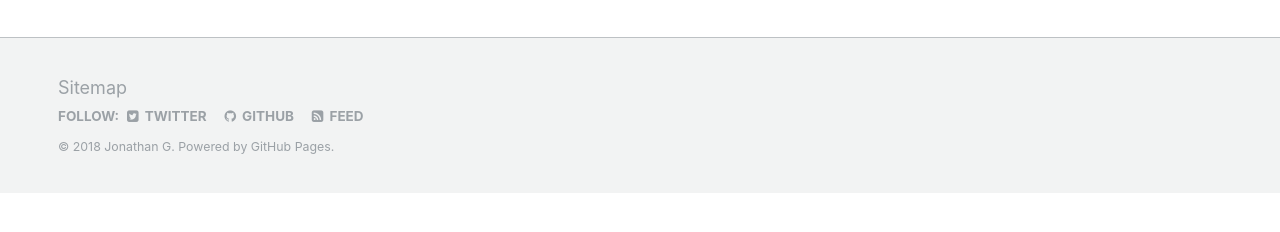
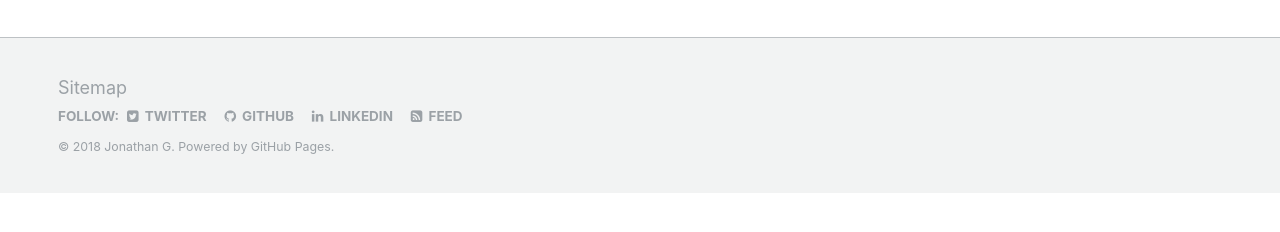
Before and after one commit to ea1het/0x30.io, a Jekyll site: the page built from _pages/about.md, in a window 1280 px wide. Shown: the part 659-891 px from the top of the page. Built offline with Jekyll 4.4.1, drawn with Linux system fonts in a browser that asks for light colours.

Commit message:
config update

```diff
--- a/_includes/footer.html
+++ b/_includes/footer.html
@@ -17,6 +17,9 @@
     {% if site.author.bitbucket %}
       <li><a href="http://bitbucket.org/{{ site.author.bitbucket }}"><i class="fa fa-fw fa-bitbucket" aria-hidden="true"></i> Bitbucket</a></li>
     {% endif %}
+	{% if site.author.linkedin %}
+      <li><a href="http://www.linkedin.com/in/{{ site.author.bitbucket }}"><i class="fa fa-fw fa-linkedin" aria-hidden="true"></i> LinkedIn</a></li>
+    {% endif %}
     <li><a href="{% if site.atom_feed.path %}{{ site.atom_feed.path }}{% else %}{{ base_path }}/feed.xml{% endif %}"><i class="fa fa-fw fa-rss-square" aria-hidden="true"></i> {{ site.data.ui-text[site.locale].feed_label | default: "Feed" }}</a></li>
   </ul>
 </div>
```
